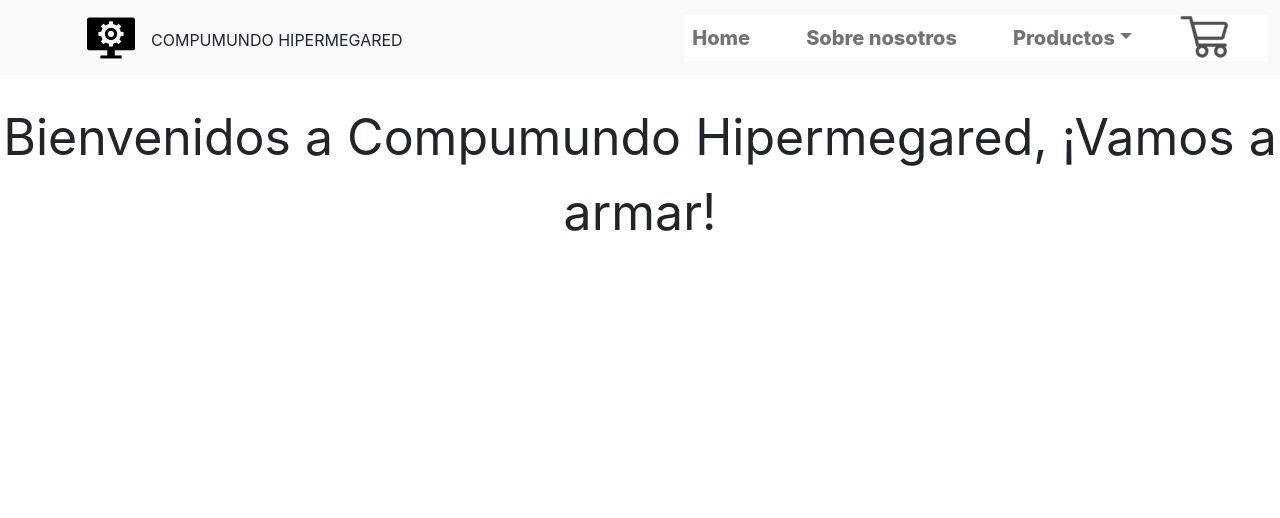
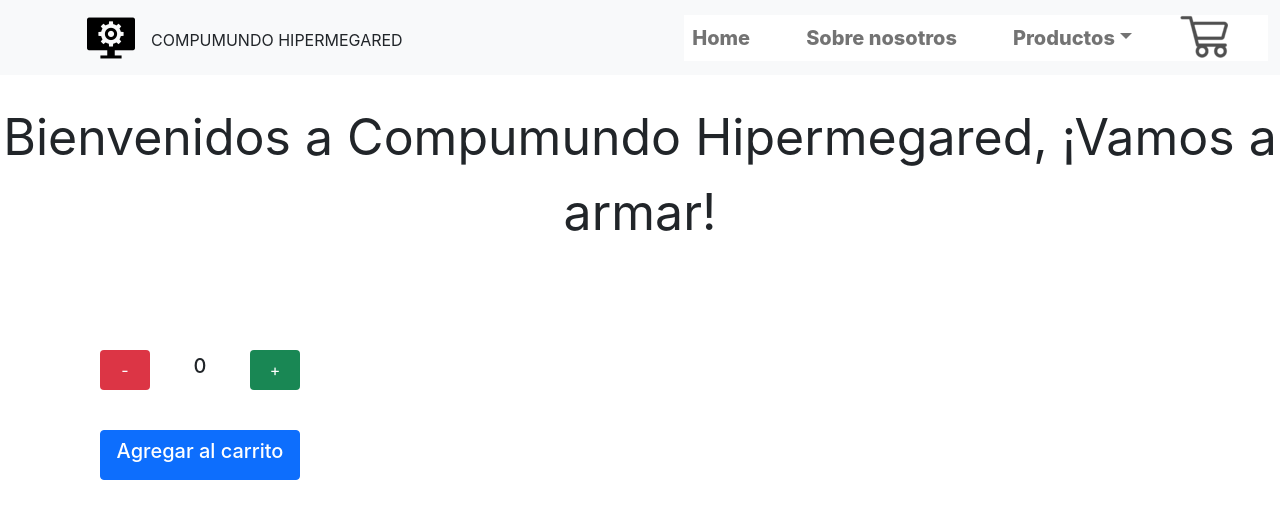
Before and after one commit to nahuelllp/compumundo_hipermegared, a React (Create React App) app: page / in a window 1280 px wide. Shown: the top 518 px of the page. Built offline with nearby package versions, Linux system fonts and the light colour scheme.

Commit message:
desafío número 4

```diff
--- a/src/App.js
+++ b/src/App.js
@@ -1,6 +1,7 @@
 import './App.css';
 import NavBar from './components/NavBar/NavBar'
 import ItemListContainer from './components/ItemListContainer/ItemListContainer'
+import ItemCount from './components/ItemCount/ItemCount';
 
 
 function App() {
@@ -10,6 +11,7 @@ function App() {
 
       <ItemListContainer greeting="Bienvenidos a Compumundo Hipermegared, ¡Vamos a armar!" />
 
+
     </div>
   );
 }
--- /dev/null
+++ b/src/components/ItemCount/ItemCount.css
@@ -0,0 +1,25 @@
+.contenedorItems {
+    width: 200px;
+    display: flex;
+    flex-direction: column;
+    margin-top: 100px;
+    margin-left: 100px;
+}
+
+.contadorItems {
+    display: flex;
+    justify-content: space-between;
+    margin-bottom: 40px;
+    align-items: center;
+}
+
+.contadorItems button {
+    border: black;
+    width: 50px;
+    height: 40px;
+}
+
+.botonAgregarCarrito {
+    width: 100%;
+    height: 50px;
+}
--- /dev/null
+++ b/src/components/ItemCount/ItemCount.js
@@ -0,0 +1,38 @@
+import { useState} from "react";
+import './ItemCount.css'
+
+
+export default function ItemCount({ stock, initial, onAdd }) {
+
+    const [itemCounter, setItemCounter] = useState(initial);
+
+    function agregarItem() {
+        if (itemCounter < stock) {
+            setItemCounter(itemCounter + 1)
+        }
+    }
+
+    function eliminarItem() {
+        if (itemCounter > 0 ) {
+            setItemCounter(itemCounter -1)
+        }
+    }
+
+    function agregarCarrito() {
+        onAdd(itemCounter)
+        console.log(`¡${itemCounter} productos agregados al carrito!`)
+    }
+
+
+
+    return (
+        <div className="contenedorItems">
+            <div className="contadorItems">
+                <button className="btn btn-danger" onClick={eliminarItem}> - </button>
+                <h5> {itemCounter} </h5>
+                <button className="btn btn-success" onClick={agregarItem}> + </button>
+            </div>
+            <button className="btn btn-primary botonAgregarCarrito" onClick={agregarCarrito}> <h5>Agregar al carrito</h5> </button>
+        </div>
+    )
+}
--- a/src/components/ItemListContainer/ItemListContainer.js
+++ b/src/components/ItemListContainer/ItemListContainer.js
@@ -1,6 +1,19 @@
 import React from "react";
 import './ItemListContainer.css'
+import ItemCount from "../ItemCount/ItemCount";
 
-export default function ItemListContainer ({ greeting }) {
-    return <p className="ItemListTitulo animated flash text-center"> {greeting} </p>
+
+
+export default function ItemListContainer({ greeting }) {
+  function onAddItem(itemCount) {
+    console.log(itemCount);
   }
+
+  return (
+    <div>
+      <p className="ItemListTitulo animated flash text-center"> {greeting} </p>
+
+      <ItemCount stock={8} initial={0} onAdd={onAddItem} />
+    </div>
+  )
+}
```
Also changed, not shown: 2 other files (tests, documents, lock files or other folders).
